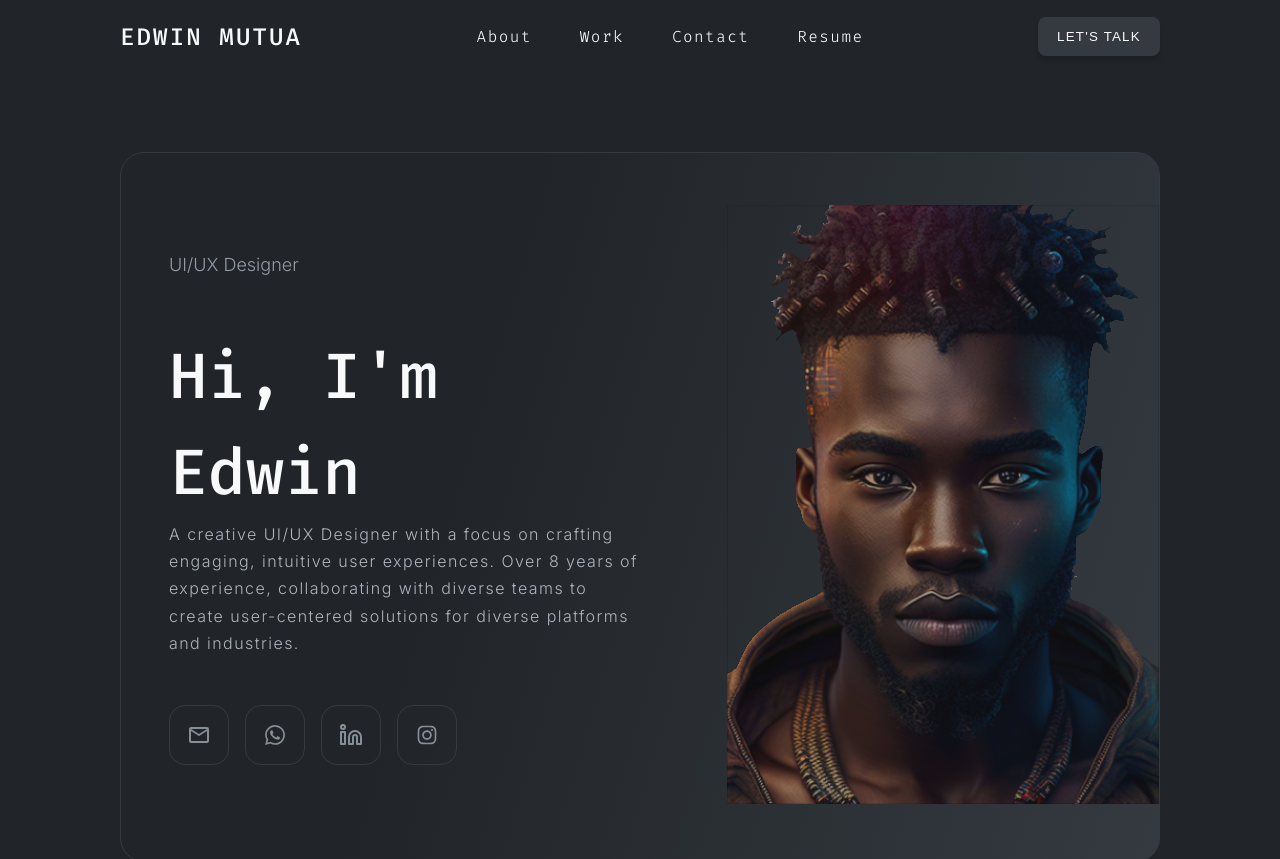
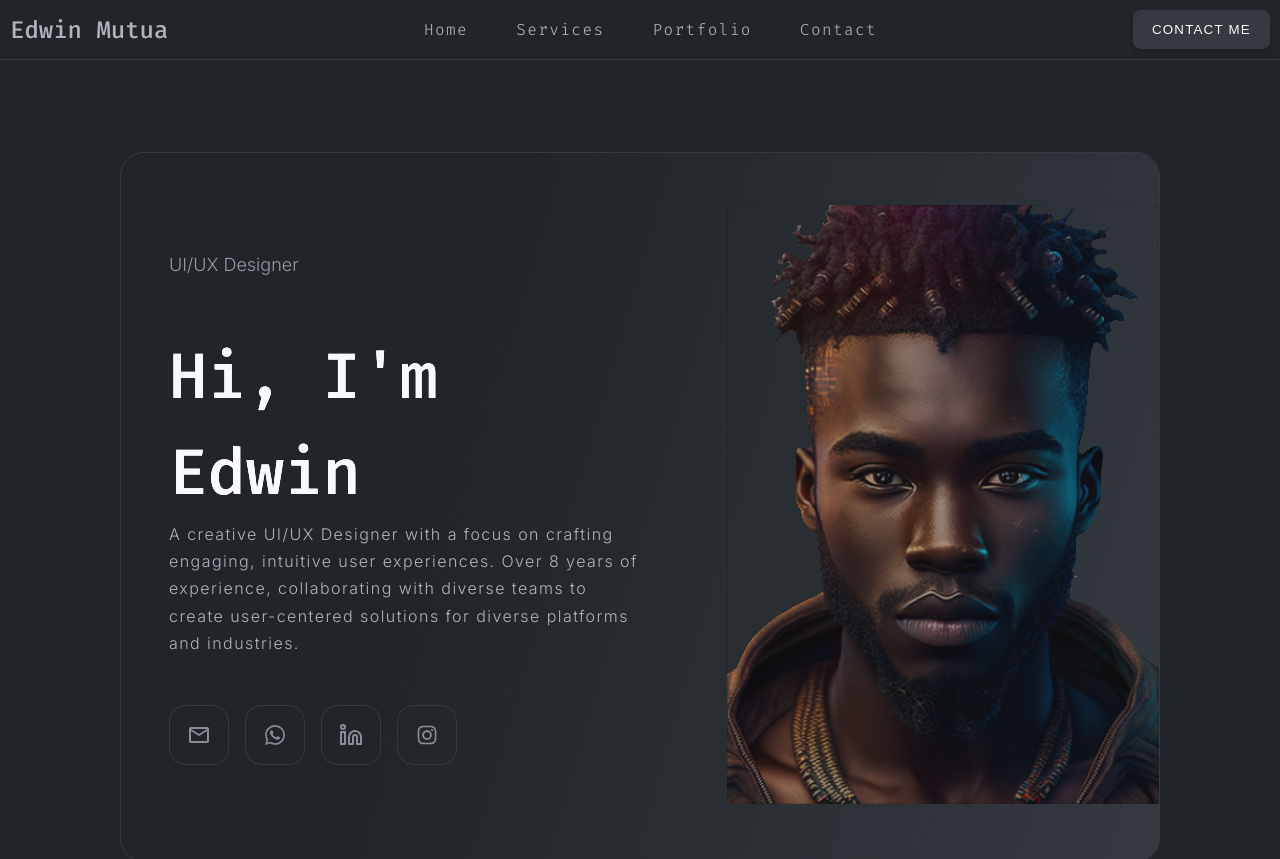
Before and after one commit to Edwin-3/updated_portfolio, a React (Create React App) app: page / in a window 1280 px wide. Shown: the top 859 px of the page. Built offline with nearby package versions, Linux system fonts and the light colour scheme.

Commit message:
responsive Navbar

```diff
--- a/src/components/Footer/footer.js
+++ b/src/components/Footer/footer.js
@@ -8,7 +8,7 @@ import '../Header/header.scss'
 
 const Footer = () => {
   return (
-    <section className='container footer'>
+    <section className='container footer' id='contact'>
       <div className='title'>
         <p>Have a custom design? </p>
         <p>let’s talk?</p>
--- a/src/components/Header/header.js
+++ b/src/components/Header/header.js
@@ -7,11 +7,16 @@ import heroImg from '../../assets/Headerimg.png'
 
 const Header = () => {
   return (
-    <header className='container'>
+    <header className='container' id='home'>
       <div className='header_container'>
         <div className='header_content'>
           <h5>UI/UX Designer</h5>
-          <h1>Hi, I'm Edwin</h1>
+          <span className='stack'>
+            <span className="--index-0"><h1>Hi, I'm Edwin</h1></span>
+            <span className="--index-1"><h1>Hi, I'm Edwin</h1></span>
+            <span className="--index-2"><h1>Hi, I'm Edwin</h1></span>
+          </span>
+
           <p>A creative UI/UX Designer with a focus on crafting engaging,
             intuitive user experiences. Over 8 years of experience,
             collaborating with diverse teams to create user-centered solutions
--- a/src/components/Header/header.scss
+++ b/src/components/Header/header.scss
@@ -54,6 +54,85 @@ header {
             }
         }
 
+        .stack {
+            --stacks: 3;
+            display: grid;
+            grid-template-columns: 1fr;
+
+            span {
+                font-weight: 600;
+                grid-row-start: 1;
+                grid-column-start: 1;
+                --stack-height: calc(100% / var(--stacks) - 1px);
+                --inverse-index: calc(calc(var(--stacks) - 1) -var(--index));
+                --clip-top: calc(var(--stack-height) * var(--index));
+                --clip-bottom: calc(var(--stack-height) * var(--inverse-index));
+                clip-path: inset(var(--clip-top) 0 var(--clip-bottom) 0);
+                animation: stack 340ms cubic-bezier(.46, .29, 0, 1.24) 1 backwards calc(var(--index) * 120ms), glitch 1s ease infinite 1s alternate-reverse;
+
+                &:nth-child(odd) {
+                    --glitch-translate: 8px;
+                }
+
+                &:nth-child(even) {
+                    --glitch-translate: -8px;
+                }
+            }
+        }
+
+        @keyframes stack {
+            0% {
+                opacity: 0;
+                transform: translateX(-50%);
+                text-shadow: -2px 3px 0 red, 2px -3px 0 blue;
+            }
+
+            60% {
+                opacity: 0.5;
+                transform: translateX(50%);
+            }
+
+            80% {
+                transform: none;
+                opacity: 1;
+                text-shadow: 2px -3px 0 red, -2px 3px 0 blue;
+            }
+
+            100% {
+                text-shadow: none;
+            }
+
+        }
+
+        @keyframes glitch {
+            0% {
+                text-shadow: -2px 3px 0 red, 2px -3px 0 blue;
+                transform: translate(var(--glitch-translate));
+            }
+
+            2% {
+                text-shadow: 2px -3px 0 red, -2px 3px 0 blue;
+            }
+
+            4%,
+            100% {
+                text-shadow: none;
+                transform: none;
+            }
+        }
+
+        .--index-0 {
+            --index: 0;
+        }
+
+        .--index-1 {
+            --index: 1;
+        }
+
+        .--index-2 {
+            --index: 2;
+        }
+
         h1 {
             color: $light-color;
             font-size: 64px;
@@ -64,7 +143,8 @@ header {
             @include breakpoints(md) {
                 font-size: 48px;
             }
-             @include breakpoints(sm) {
+
+            @include breakpoints(sm) {
                 font-size: 40px;
             }
         }
--- a/src/components/NavBar/navbar.js
+++ b/src/components/NavBar/navbar.js
@@ -1,22 +1,43 @@
-import React from 'react'
-import './navbar.scss'
+import React, { useState, useEffect, useRef } from 'react';
+import './navbar.scss';
+import { FaBars } from 'react-icons/fa';
 
-const Navbar = () => {
+const Nav = () => {
+    const [isOpen, setIsOpen] = useState(false);
+    const navLinksRef = useRef(null);
+
+    const handleToggle = () => {
+        setIsOpen(!isOpen);
+    };
+
+    const handleClickOutside = (event) => {
+        if (navLinksRef.current && !navLinksRef.current.contains(event.target)) {
+            setIsOpen(false);
+        }
+    };
+
+    useEffect(() => {
+        document.addEventListener('mousedown', handleClickOutside);
+        return () => {
+            document.removeEventListener('mousedown', handleClickOutside);
+        };
+    }, []);
+
     return (
-        <div className='container nav-bar'>
-            <a href='/' className='logo'>
-                <h2>Edwin Mutua</h2>
-            </a>
-            <nav>
-                <a href='#about' >About</a>
-                <a href='#work' >Work</a>
-                <a href='#contact'>Contact</a>
-                <a href='#resume'>Resume</a>
-            </nav>
-            <button className='btn'>Let's Talk</button>
+        <nav className="navbar">
+            <div className="logo">Edwin Mutua</div>
+            <div ref={navLinksRef} className={isOpen ? "nav-links active" : "nav-links"}>
+                <a href="#home">Home</a>
+                <a href="#services">Services</a>
+                <a href="#portfolio">Portfolio</a>
+                <a href="#contact">Contact</a>
+            </div>
+            <button className="btn">Contact Me</button>
+            <div className="hamburger" onClick={handleToggle}>
+                <FaBars />
+            </div>
+        </nav>
+    );
+};
 
-        </div>
-    )
-}
-
-export default Navbar
+export default Nav;
--- a/src/components/NavBar/navbar.scss
+++ b/src/components/NavBar/navbar.scss
@@ -1,42 +1,82 @@
 @use '../../theme.scss' as *;
 
-.nav-bar {
-    width: 100%;
-    position: fixed;
+.navbar {
     display: flex;
     justify-content: space-between;
     align-items: center;
-    top: 0rem;
-    padding-block: 16px;
-    z-index: 1000;
-    color: $light-color;
+    padding: 10px;
     background-color: $bg-color;
+    color: $text-color;
+    position: fixed;
+    top: 0;
+    width: 100%;
+    z-index: 9999999;
+    border-bottom: 1px solid $border-color;
+
 
     .logo {
-        h2 {
-            @include breakpoints(sm) {
-                font-size: 1rem;
+        font-size: 1.5em;
+    }
+
+    .nav-links {
+        display: flex;
+        gap: 3rem;
+
+        a {
+            text-decoration: none;
+            color: $text-color;
+            ;
+        }
+    }
+
+    .hamburger {
+        display: none;
+
+        @media (max-width: 768px) {
+            display: block;
+        }
+    }
+
+    @media (max-width: 768px) {
+        .nav-links {
+            display: none;
+            flex-direction: column;
+
+            &.active {
+                display: flex;
+                position: absolute;
+                align-items: center;
+                gap: 0;
+                top: 52px;
+                right: 0px;
+                width: 50%;
+                background-color: $bg-color;
+                z-index: 99999999999;
+                border-end-start-radius: 1rem;
+                border: 1px solid $border-color;
+
+                a {
+                    display: block;
+                    text-align: center;
+                    padding-block: 14.2px;
+                    width: 100%;
+                    border-bottom: 0.1px solid $border-color;
+
+                    &:last-child {
+                        border-bottom: none;
+
+                    }
+                }
+
+            }
+        }
+
+        .btn {
+            display: none;
+
+            &.active {
+                display: block;
             }
         }
     }
-
-    h2 {
-        font-weight: 400;
-        letter-spacing: 0.09em;
-        text-transform: uppercase;
-        white-space: nowrap;
-    }
-
-    nav {
-        display: flex;
-        gap: 3rem;
-
-        @include breakpoints(sm) {
-            display: none;
-        }
-
-        @include breakpoints(md) {
-            gap: 2rem;
-        }
-    }
 }
--- a/src/components/Projects/project.js
+++ b/src/components/Projects/project.js
@@ -12,7 +12,7 @@ const projectData = [
 
 const Project = () => {
     return (
-        <section className="container portfolio" id="work">
+        <section className="container portfolio" id="portfolio">
             <h6>Portfolio</h6>
             <h2 className='h2'>My Projects</h2>
             <div className='row'>
--- a/src/components/Projects/projects.scss
+++ b/src/components/Projects/projects.scss
@@ -8,7 +8,8 @@
     margin: auto;
     text-align: center;
     font-family: 'DM Sans', sans-serif;
-    padding: 2em 0;
+    padding-top: 60px;
+
 }
 
 .row {
--- a/src/components/Resume/resume.scss
+++ b/src/components/Resume/resume.scss
@@ -1,6 +1,8 @@
 @use '../../theme.scss' as *;
 
 .resume {
+    padding-top: 60px;
+
     h5 {
         color: #F8F9FA;
         font-family: Inter;
--- a/src/components/Services/services.js
+++ b/src/components/Services/services.js
@@ -51,7 +51,7 @@ const ServiceData = [
 const Services = () => {
 
     return (
-        <section className="container" id="about">
+        <section className="container" id="services">
             <h6>Services</h6>
             <h2 className='h2'>What I Do</h2>
             <div className=" services-grid">
--- a/src/components/Services/services.scss
+++ b/src/components/Services/services.scss
@@ -4,6 +4,7 @@
 
 section {
     margin: 120px auto;
+    padding-top: 60px;
     // display: flex;
     // flex-direction: column;
 
```
